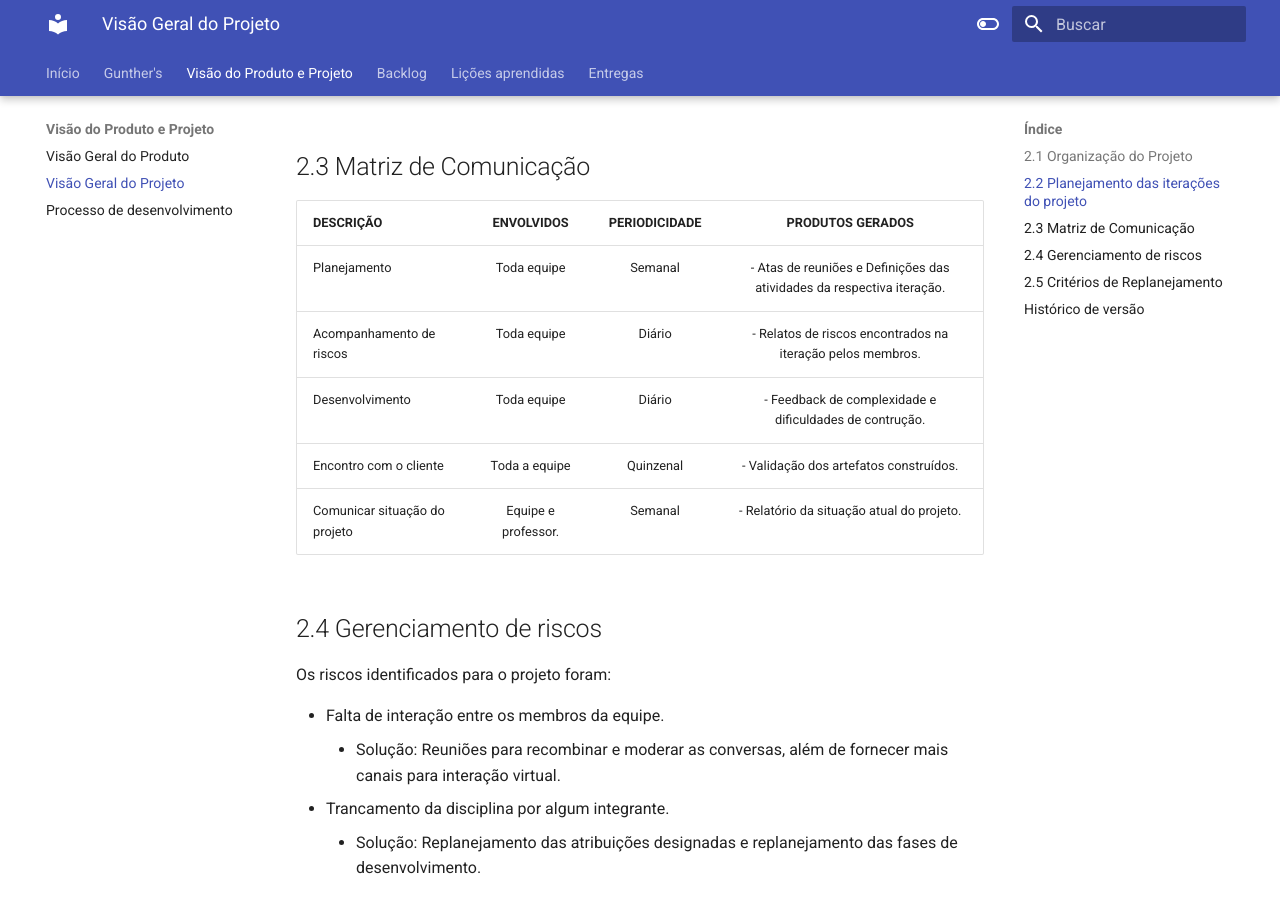
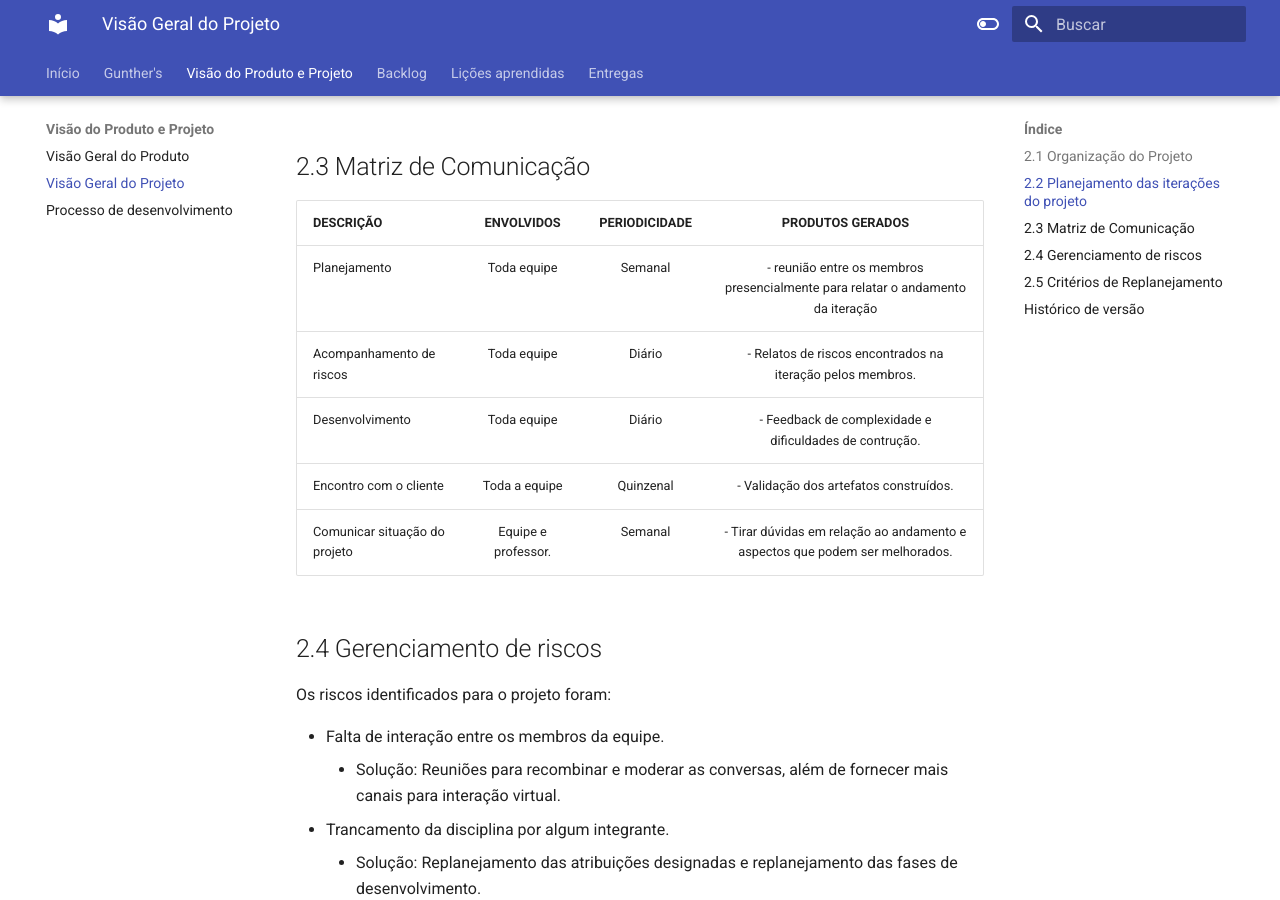
Before and after one commit to mdsreq-fga-unb/2023.2-CarteiraControl, an MkDocs documentation site: the page built from docs/VisaoProjeto.md, in a window 1280 px wide and 900 px high, scrolled down 1346 px. Built offline with MkDocs 1.6.1 and Material for MkDocs 9.7.7, drawn with Linux system fonts in a browser that asks for light colours.

Commit message:
Prototipo

```diff
--- a/docs/VisaoProjeto.md
+++ b/docs/VisaoProjeto.md
@@ -28,11 +28,11 @@ A tabela a seguir possui os integrantes definidos para cada divisão de atribui
 
 |        **DESCRIÇÃO**        |   **ENVOLVIDOS**   | **PERIODICIDADE** |                        **PRODUTOS GERADOS**                          |
 |:----------------------------|:------------------:|:-----------------:|:--------------------------------------------------------------------:|
-|Planejamento                 | Toda equipe        | Semanal        | - Atas de reuniões e Definições das atividades da respectiva iteração.|
+|Planejamento                 | Toda equipe        | Semanal        | - reunião entre os membros presencialmente para relatar o andamento da iteração|
 |Acompanhamento de riscos     | Toda equipe        | Diário            | - Relatos de riscos encontrados na iteração pelos membros.             |
 |Desenvolvimento              | Toda equipe        | Diário            | - Feedback de complexidade e dificuldades de contrução.               |
 |Encontro com o cliente       | Toda a equipe      | Quinzenal          | - Validação dos artefatos construídos.                                |
-|Comunicar situação do projeto| Equipe e professor.| Semanal           | - Relatório da situação atual do projeto.                             |
+|Comunicar situação do projeto| Equipe e professor.| Semanal           | - Tirar dúvidas em relação ao andamento e aspectos que podem ser melhorados.                             |
 
 ## 2.4 Gerenciamento de riscos
 
```
Also changed, not shown: docs/VisaoProduto.md (+3 -0 lines).
